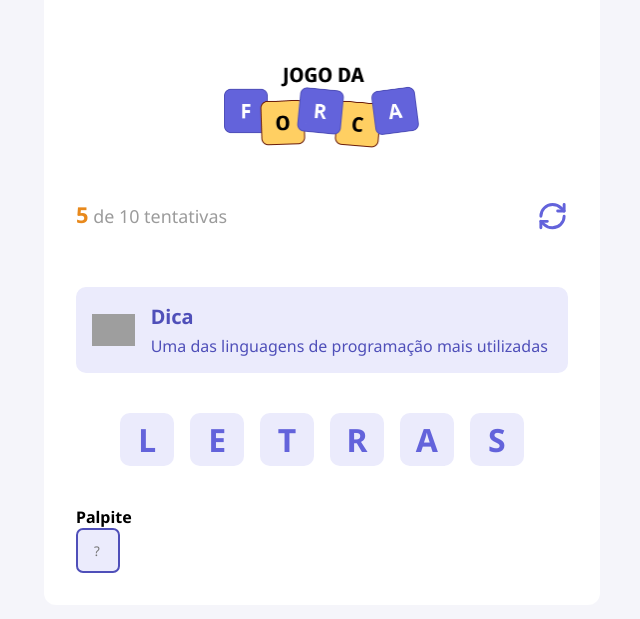
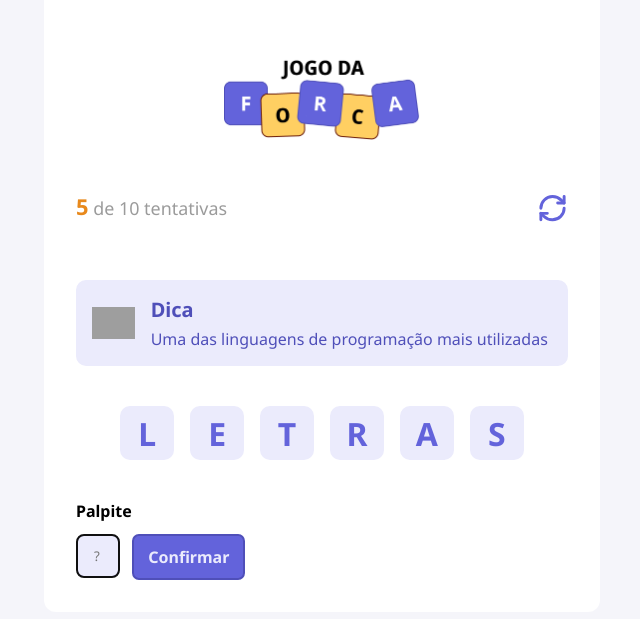
Before and after one commit to DevTec2020/JogoDaForca, a React (Vite) app: page / in a window 1280 px wide. Shown: the part 103-722 px from the top of the page, without its empty margins (318-958 px from the left). Built offline with nearby package versions, Linux system fonts and the light colour scheme; grey boxes are pictures that could not be loaded.

Commit message:
FEAT: Adicionando botão de enviar palpite

```diff
--- a/src/App.module.css
+++ b/src/App.module.css
@@ -25,3 +25,10 @@
 
     margin: 2.5rem 0;
 }
+
+.guess {
+    display: flex;
+    gap: 0.75rem;
+
+    margin-top: 0.75rem;
+}
--- a/src/App.tsx
+++ b/src/App.tsx
@@ -4,6 +4,7 @@
 import { Tip } from "./components/Tip"
 import { Letter } from "./components/Letter"
 import { Input } from "./components/input"
+import { Button } from "./components/Button"
 
 export default function App() {
   function handleRestartGame(){
@@ -26,7 +27,14 @@
           <Letter value="S"/>
         </div>
 
-        <Input />
+        <h4>Palpite</h4>
+
+        <div className={styles.guess}>
+          <Input autoFocus maxLength={1} placeholder="?"/>
+          <Button title="Confirmar" />
+        </div>
+
+
       </main>
     </div>
   )
--- /dev/null
+++ b/src/components/Button/index.tsx
@@ -0,0 +1,13 @@
+import styles from "./styles.module.css"
+
+type Props = React.ComponentProps<"button"> & {
+    title: string
+}
+
+export function Button({ title, ...rest }: Props) {
+    return (
+        <button type="button" className={styles.button} {...rest}>
+            {title}
+        </button>
+    )
+}
--- /dev/null
+++ b/src/components/Button/styles.module.css
@@ -0,0 +1,12 @@
+.button {
+    height: 2.87rem;
+    border-radius: 0.43rem;
+
+    background-color: #6363db;
+    border: 2px solid #4f4fb9;
+    color: #ebebfc;
+
+    padding: 0 0.87rem;
+    font-size: 1rem;
+    font-weight: 700;
+}
--- a/src/components/input/index.tsx
+++ b/src/components/input/index.tsx
@@ -3,8 +3,7 @@
 export function Input({ ...rest }:  React.ComponentProps<"input">){
   return(
     <div >
-        <h4>Palpite</h4>
-        <input type="text" placeholder="?"  {...rest} className={styles.input} />
+        <input type="text" {...rest} className={styles.input} />
     </div>
   )
 }
--- a/src/global.css
+++ b/src/global.css
@@ -13,7 +13,8 @@
     font-family: "Noto Sans", serif;
 }
 
-input {
+input,
+button {
     font-family: "Noto Sans", serif;
 }
 
```
